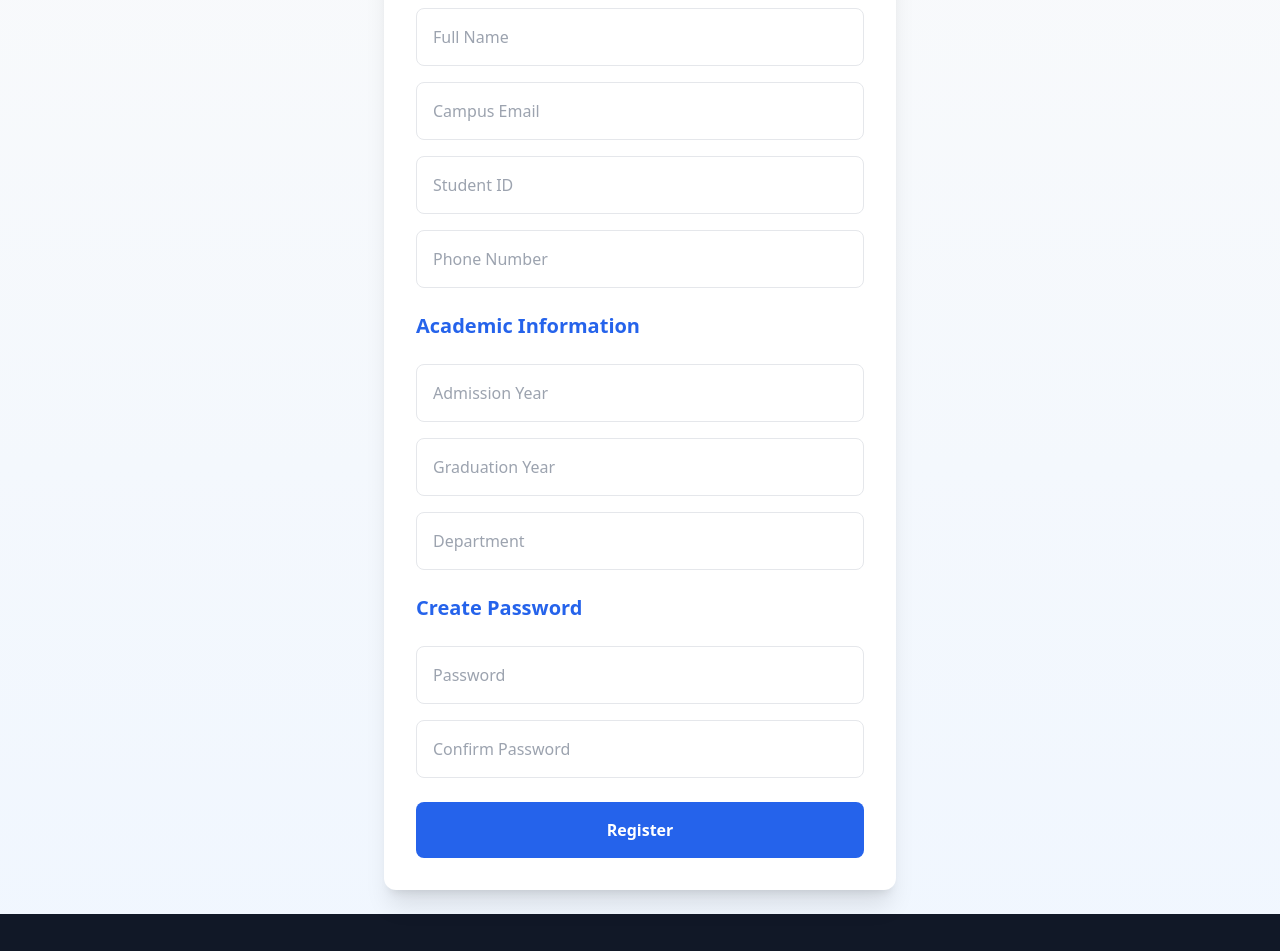
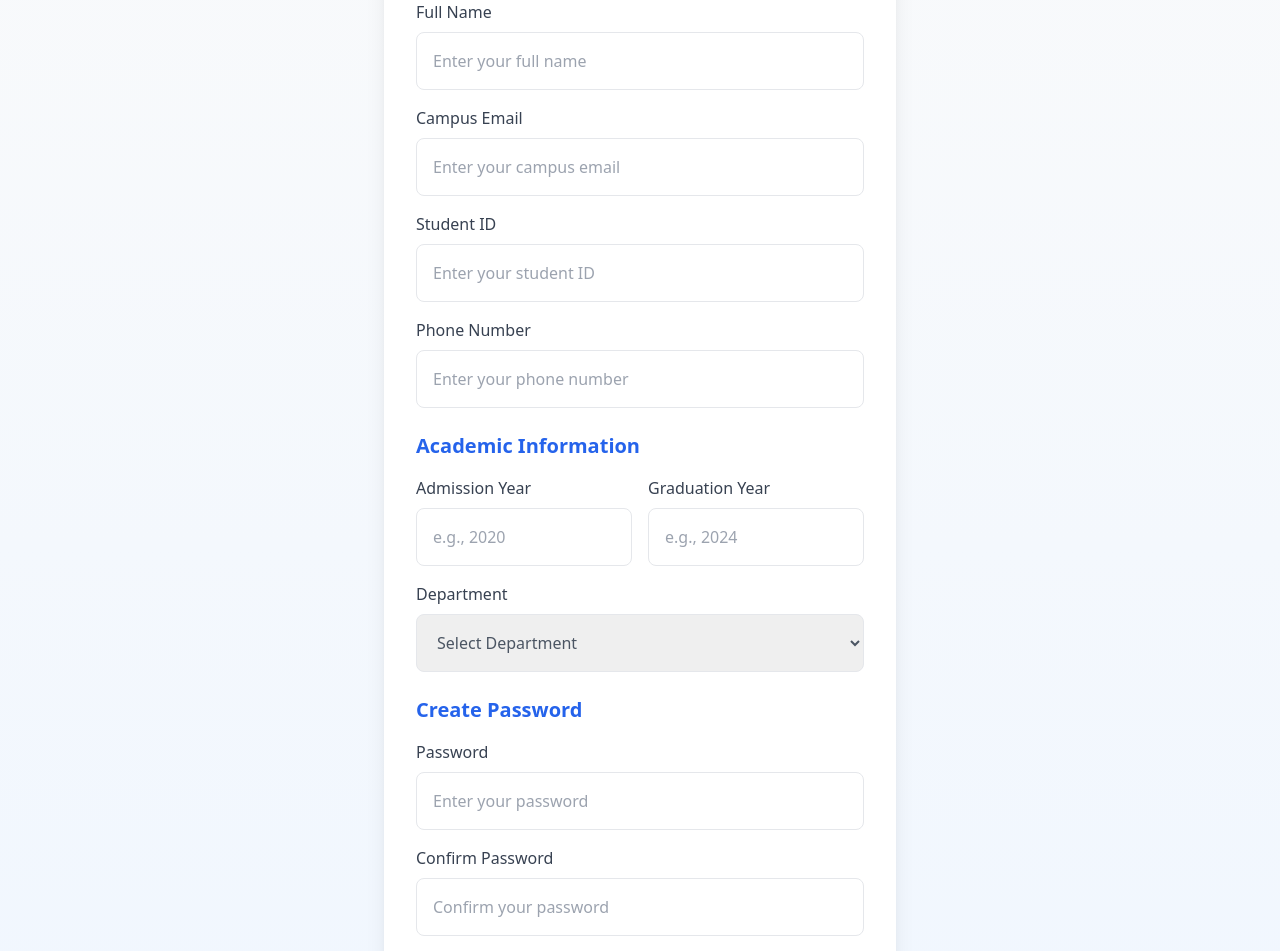
Before and after one commit to RobaChimdesa/Astu-Alumni_Link, a React (Vite) app: page /signup/student in a window 1280 px wide. Shown: the part 180-1131 px from the top of the page. Built offline with nearby package versions, Linux system fonts and the light colour scheme.

Commit message:
add feature

```diff
--- a/src/Pages/student/StudentSignUp.jsx
+++ b/src/Pages/student/StudentSignUp.jsx
@@ -227,6 +227,7 @@
 
 import React, { useState } from "react";
 import Footer from "../../Components/Footer";
+import axios from "axios";
 
 const StudentSignUp = () => {
   const [formData, setFormData] = useState({
@@ -250,37 +251,31 @@ const StudentSignUp = () => {
 
   const handleSubmit = async (e) => {
     e.preventDefault();
+    setError("");
+    setSuccess("");
 
     if (formData.password !== formData.confirmPassword) {
-      setError("Passwords do not match!");
+      setError("The passwords entered do not match. Please ensure they are identical.");
       return;
     }
 
-    setError("");
-    setSuccess("");
-
     try {
-      const response = await fetch("http://localhost:8000/api/register/", {
-        method: "POST",
-        headers: {
-          "Content-Type": "application/json",
-        },
-        body: JSON.stringify({
+      const response = await axios.post(
+        "http://localhost:8000/api/register/",
+        {
           full_name: formData.full_name,
           email: formData.email,
           student_id: formData.student_id,
           phone_number: formData.phone_number,
-          admission_year: formData.admission_year,
-          graduation_year: formData.graduation_year,
+          admission_year: parseInt(formData.admission_year),
+          graduation_year: parseInt(formData.graduation_year),
           department: formData.department,
           password: formData.password,
-        }),
-      });
+          password2: formData.confirmPassword,
+        }
+      );
 
-      const data = await response.json();
-
-      if (response.ok) {
-        setSuccess("Registration Successful! Please verify your email.");
+      setSuccess("The student has been successfully registered.");
       setFormData({
         full_name: "",
         email: "",
@@ -292,11 +287,11 @@ const StudentSignUp = () => {
         password: "",
         confirmPassword: "",
       });
-      } else {
-        setError(data.email || data.student_id || data.error || "Registration failed!");
-      }
     } catch (err) {
-      setError("Failed to connect to server. Please try again.");
+      setError(
+        err.response?.data?.non_field_errors?.[0] ||
+        "Student registration failed. Please try again later."
+      );
     }
   };
 
@@ -306,39 +301,192 @@ const StudentSignUp = () => {
         <h1 className="text-4xl md:text-5xl font-extrabold text-center text-transparent bg-clip-text bg-gradient-to-r from-blue-600 to-indigo-600 mb-8 animate-fade-in-down">
           Student Sign Up
         </h1>
+
         <form
           onSubmit={handleSubmit}
           className="w-full max-w-lg bg-white p-8 rounded-xl shadow-xl space-y-6 transform transition-all duration-300 animate-fade-in"
         >
           <div className="space-y-4">
             <h2 className="text-xl font-semibold text-blue-600 mb-2">Personal Information</h2>
-            <input type="text" name="full_name" value={formData.full_name} placeholder="Full Name" required className="w-full p-4 border border-gray-200 rounded-lg" onChange={handleChange} />
-            <input type="email" name="email" value={formData.email} placeholder="Campus Email" required className="w-full p-4 border border-gray-200 rounded-lg" onChange={handleChange} />
-            <input type="text" name="student_id" value={formData.student_id} placeholder="Student ID" required className="w-full p-4 border border-gray-200 rounded-lg" onChange={handleChange} />
-            <input type="text" name="phone_number" value={formData.phone_number} placeholder="Phone Number" required className="w-full p-4 border border-gray-200 rounded-lg" onChange={handleChange} />
+            <div>
+              <label htmlFor="full_name" className="block text-gray-700 font-medium mb-2">
+                Full Name
+              </label>
+              <input
+                type="text"
+                id="full_name"
+                name="full_name"
+                value={formData.full_name}
+                placeholder="Enter your full name"
+                required
+                className="w-full p-4 border border-gray-200 rounded-lg focus:outline-none focus:ring-2 focus:ring-blue-500 transition-all duration-300 placeholder-gray-400 text-gray-600"
+                onChange={handleChange}
+              />
+            </div>
+
+            <div>
+              <label htmlFor="email" className="block text-gray-700 font-medium mb-2">
+                Campus Email
+              </label>
+              <input
+                type="email"
+                id="email"
+                name="email"
+                value={formData.email}
+                placeholder="Enter your campus email"
+                required
+                className="w-full p-4 border border-gray-200 rounded-lg focus:outline-none focus:ring-2 focus:ring-blue-500 transition-all duration-300 placeholder-gray-400 text-gray-600"
+                onChange={handleChange}
+              />
+            </div>
+
+            <div>
+              <label htmlFor="student_id" className="block text-gray-700 font-medium mb-2">
+                Student ID
+              </label>
+              <input
+                type="text"
+                id="student_id"
+                name="student_id"
+                value={formData.student_id}
+                placeholder="Enter your student ID"
+                required
+                className="w-full p-4 border border-gray-200 rounded-lg focus:outline-none focus:ring-2 focus:ring-blue-500 transition-all duration-300 placeholder-gray-400 text-gray-600"
+                onChange={handleChange}
+              />
+            </div>
+
+            <div>
+              <label htmlFor="phone_number" className="block text-gray-700 font-medium mb-2">
+                Phone Number
+              </label>
+              <input
+                type="text"
+                id="phone_number"
+                name="phone_number"
+                value={formData.phone_number}
+                placeholder="Enter your phone number"
+                required
+                className="w-full p-4 border border-gray-200 rounded-lg focus:outline-none focus:ring-2 focus:ring-blue-500 transition-all duration-300 placeholder-gray-400 text-gray-600"
+                onChange={handleChange}
+              />
+            </div>
           </div>
 
           <div className="space-y-4">
             <h2 className="text-xl font-semibold text-blue-600 mb-2">Academic Information</h2>
-            <input type="number" name="admission_year" value={formData.admission_year} placeholder="Admission Year" required className="w-full p-4 border border-gray-200 rounded-lg" onChange={handleChange} />
-            <input type="number" name="graduation_year" value={formData.graduation_year} placeholder="Graduation Year" required className="w-full p-4 border border-gray-200 rounded-lg" onChange={handleChange} />
-            <input type="text" name="department" value={formData.department} placeholder="Department" required className="w-full p-4 border border-gray-200 rounded-lg" onChange={handleChange} />
+            <div className="grid grid-cols-1 sm:grid-cols-2 gap-4">
+              <div>
+                <label htmlFor="admission_year" className="block text-gray-700 font-medium mb-2">
+                  Admission Year
+                </label>
+                <input
+                  type="number"
+                  id="admission_year"
+                  name="admission_year"
+                  value={formData.admission_year}
+                  placeholder="e.g., 2020"
+                  required
+                  className="w-full p-4 border border-gray-200 rounded-lg focus:outline-none focus:ring-2 focus:ring-blue-500 transition-all duration-300 placeholder-gray-400 text-gray-600"
+                  onChange={handleChange}
+                />
+              </div>
+
+              <div>
+                <label htmlFor="graduation_year" className="block text-gray-700 font-medium mb-2">
+                  Graduation Year
+                </label>
+                <input
+                  type="number"
+                  id="graduation_year"
+                  name="graduation_year"
+                  value={formData.graduation_year}
+                  placeholder="e.g., 2024"
+                  required
+                  className="w-full p-4 border border-gray-200 rounded-lg focus:outline-none focus:ring-2 focus:ring-blue-500 transition-all duration-300 placeholder-gray-400 text-gray-600"
+                  onChange={handleChange}
+                />
+              </div>
+            </div>
+
+            <div>
+              <label htmlFor="department" className="block text-gray-700 font-medium mb-2">
+                Department
+              </label>
+              <select
+                id="department"
+                name="department"
+                value={formData.department}
+                required
+                className="w-full p-4 border border-gray-200 rounded-lg focus:outline-none focus:ring-2 focus:ring-blue-500 transition-all duration-300 text-gray-600 placeholder-gray-400"
+                onChange={handleChange}
+              >
+                <option value="">Select Department</option>
+                <option value="Computer Science">Computer Science</option>
+                <option value="Software Engineering">Software Engineering</option>
+                <option value="Electrical Engineering">Electrical Engineering</option>
+                <option value="Mechanical Engineering">Mechanical Engineering</option>
+                <option value="Civil Engineering">Civil Engineering</option>
+                <option value="Biomedical Engineering">Biomedical Engineering</option>
+              </select>
+            </div>
           </div>
 
           <div className="space-y-4">
             <h2 className="text-xl font-semibold text-blue-600 mb-2">Create Password</h2>
-            <input type="password" name="password" value={formData.password} placeholder="Password" required className="w-full p-4 border border-gray-200 rounded-lg" onChange={handleChange} />
-            <input type="password" name="confirmPassword" value={formData.confirmPassword} placeholder="Confirm Password" required className="w-full p-4 border border-gray-200 rounded-lg" onChange={handleChange} />
+            <div>
+              <label htmlFor="password" className="block text-gray-700 font-medium mb-2">
+                Password
+              </label>
+              <input
+                type="password"
+                id="password"
+                name="password"
+                value={formData.password}
+                placeholder="Enter your password"
+                required
+                className="w-full p-4 border border-gray-200 rounded-lg focus:outline-none focus:ring-2 focus:ring-blue-500 transition-all duration-300 placeholder-gray-400 text-gray-600"
+                onChange={handleChange}
+              />
             </div>
 
-          {error && <p className="text-red-500 text-center">{error}</p>}
-          {success && <p className="text-green-500 text-center">{success}</p>}
+            <div>
+              <label htmlFor="confirmPassword" className="block text-gray-700 font-medium mb-2">
+                Confirm Password
+              </label>
+              <input
+                type="password"
+                id="confirmPassword"
+                name="confirmPassword"
+                value={formData.confirmPassword}
+                placeholder="Confirm your password"
+                required
+                className="w-full p-4 border border-gray-200 rounded-lg focus:outline-none focus:ring-2 focus:ring-blue-500 transition-all duration-300 placeholder-gray-400 text-gray-600"
+                onChange={handleChange}
+              />
+            </div>
+          </div>
 
-          <button type="submit" className="w-full bg-blue-600 text-white font-semibold py-4 rounded-lg hover:bg-blue-700">
+          {error && (
+            <p className="text-red-500 text-sm text-center bg-red-50 p-2 rounded-md animate-pulse">
+              {error}
+            </p>
+          )}
+          {success && (
+            <p className="text-green-500 text-sm text-center bg-green-50 p-2 rounded-md animate-pulse">
+              {success}
+            </p>
+          )}
+
+          <button
+            type="submit"
+            className="w-full bg-gradient-to-r from-blue-600 to-indigo-600 text-white font-semibold py-4 rounded-lg hover:from-blue-700 hover:to-indigo-700 transition-all duration-300 transform hover:scale-[1.02] shadow-md"
+          >
             Register
           </button>
         </form>
       </div>
+
       <Footer />
     </div>
   );
```
Lines whose indentation alone changed are shown as unchanged.
